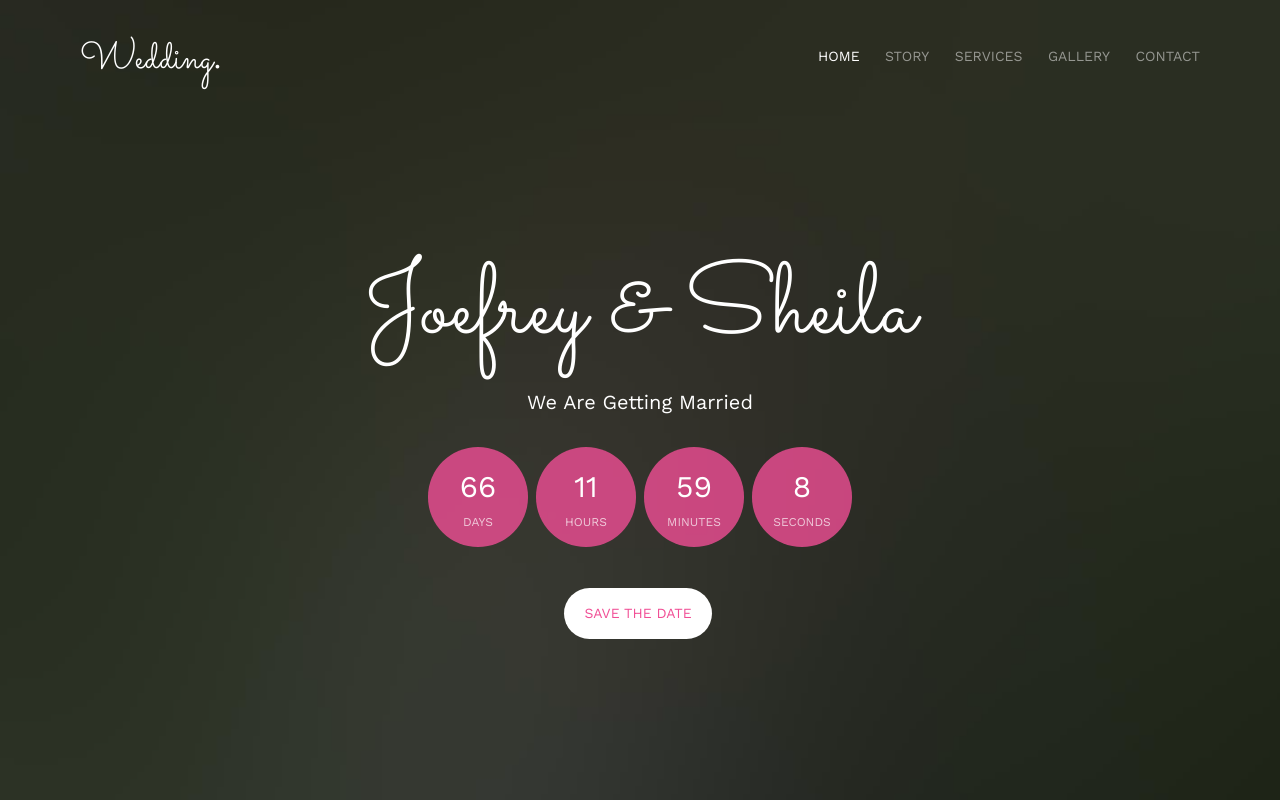
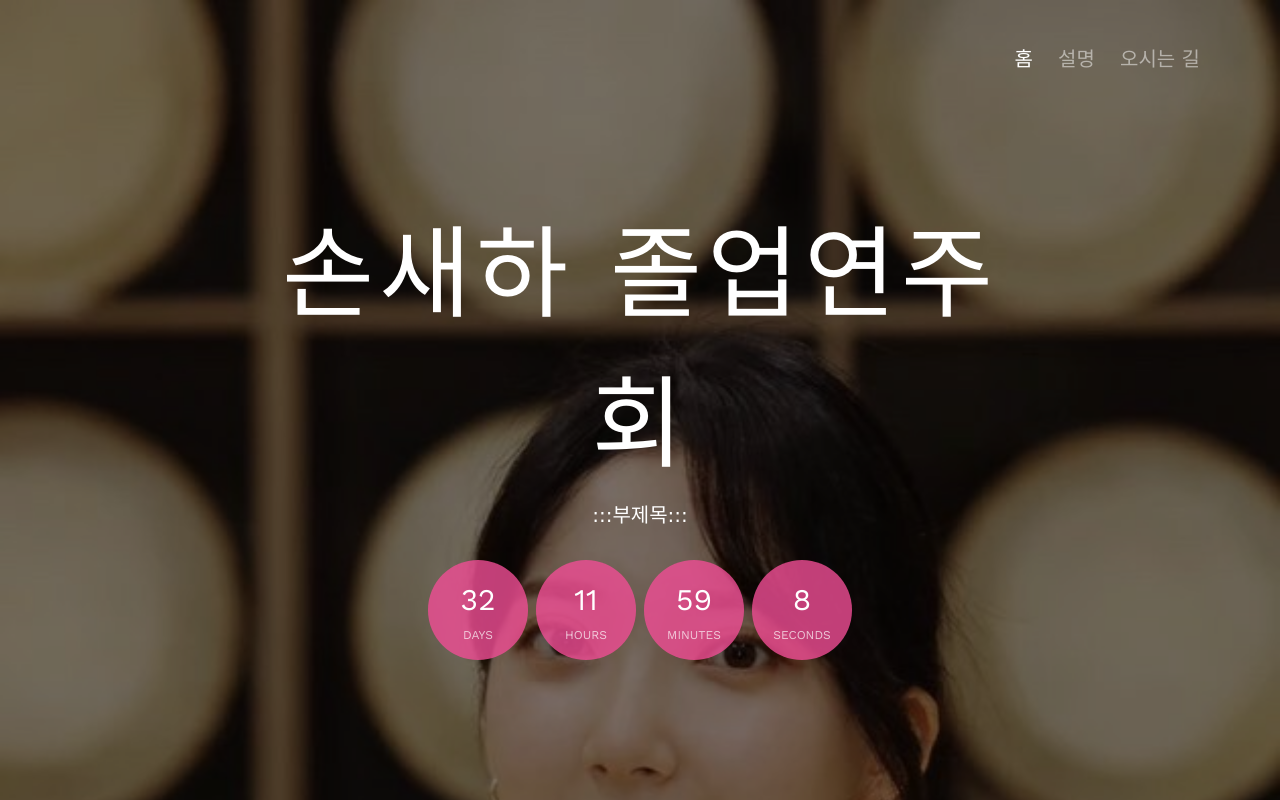
Before and after one commit to ggobugi77/ggobugi77.github.io, a plain HTML site: page index.html in a window 1280 px wide. Shown: the top 800 px of the page. Drawn offline with nearby package versions, Linux system fonts and the light colour scheme; files whose address does not match are found by name; a web font is replaced by a local one.

Commit message:
start custom

```diff
--- a/css/style.css
+++ b/css/style.css
@@ -5,6 +5,28 @@
   font-weight: normal;
   font-style: normal;
 }
+
+.dokdo {
+  font-family: 'East Sea Dokdo', cursive !important;
+}
+.c-menu {
+  letter-spacing: 5px;
+  font-size: 60px;
+}
+.c-title {
+  letter-spacing: 5px;
+
+}
+.c-sub {
+
+}
+
+@media screen and (max-width: 768px) {
+  .c-menu {
+    font-size: 40px;
+  }
+}
+
 /* =======================================================
 *
 * 	Template Style
@@ -125,7 +147,7 @@ h1, h2, h3, h4, h5, h6, figure {
   display: inline;
 }
 .fh5co-nav ul li a {
-  font-size: 14px;
+  font-size: 20px;
   padding: 30px 10px;
   text-transform: uppercase;
   color: rgba(255, 255, 255, 0.5);
@@ -850,14 +872,14 @@ form label {
   #fh5co-header .display-tc h1,
   #fh5co-counter .display-tc h1,
   .fh5co-cover .display-tc h1 {
-    font-size: 40px;
+    font-size: 45px;
   }
 }
 @media screen and (max-width: 480px) {
   #fh5co-header .display-tc h1,
   #fh5co-counter .display-tc h1,
   .fh5co-cover .display-tc h1 {
-    font-size: 30px;
+    font-size: 45px;
   }
 }
 #fh5co-header .display-tc h2,
--- a/index.html
+++ b/index.html
@@ -39,6 +39,7 @@
 
 	<link href='https://fonts.googleapis.com/css?family=Work+Sans:400,300,600,400italic,700' rel='stylesheet' type='text/css'>
 	<link href="https://fonts.googleapis.com/css?family=Sacramento" rel="stylesheet">
+	<link href="https://fonts.googleapis.com/css?family=East+Sea+Dokdo&display=swap" rel="stylesheet">
 
 	<!-- Animate.css -->
 	<link rel="stylesheet" href="css/animate.css">
@@ -73,32 +74,14 @@
 	<nav class="fh5co-nav" role="navigation">
 		<div class="container">
 			<div class="row">
-				<div class="col-xs-2">
-					<div id="fh5co-logo"><a href="index.html">Wedding<strong>.</strong></a></div>
+				<div class="col-xs-7">
+					<div id="fh5co-logo jejuhallasan"><a href="" class="dokdo c-menu"></a></div>
 				</div>
-				<div class="col-xs-10 text-right menu-1">
+				<div class="col-xs-5 text-right menu-1 dokdo">
 					<ul>
-						<li class="active"><a href="index.html">Home</a></li>
-						<li><a href="about.html">Story</a></li>
-						<li class="has-dropdown">
-							<a href="services.html">Services</a>
-							<ul class="dropdown">
-								<li><a href="#">Web Design</a></li>
-								<li><a href="#">eCommerce</a></li>
-								<li><a href="#">Branding</a></li>
-								<li><a href="#">API</a></li>
-							</ul>
-						</li>
-						<li class="has-dropdown">
-							<a href="gallery.html">Gallery</a>
-							<ul class="dropdown">
-								<li><a href="#">HTML5</a></li>
-								<li><a href="#">CSS3</a></li>
-								<li><a href="#">Sass</a></li>
-								<li><a href="#">jQuery</a></li>
-							</ul>
-						</li>
-						<li><a href="contact.html">Contact</a></li>
+						<li class="active"><a href="index.html">홈</a></li>
+						<li ><a href="index.html">설명</a></li>
+						<li><a href="contact.html">오시는 길</a></li>
 					</ul>
 				</div>
 			</div>
@@ -106,17 +89,17 @@
 		</div>
 	</nav>
 
-	<header id="fh5co-header" class="fh5co-cover" role="banner" style="background-image:url(images/img_bg_2.jpg);" data-stellar-background-ratio="0.5">
+	<header id="fh5co-header" class="fh5co-cover" role="banner" style="background-image:url(images/sae_ha.jpg);" data-stellar-background-ratio="0.5">
 		<div class="overlay"></div>
 		<div class="container">
 			<div class="row">
 				<div class="col-md-8 col-md-offset-2 text-center">
 					<div class="display-t">
 						<div class="display-tc animate-box" data-animate-effect="fadeIn">
-							<h1>Joefrey &amp; Sheila</h1>
-							<h2>We Are Getting Married</h2>
+							<h1 class="dokdo c-title">손새하 졸업연주회</h1>
+							<h2 class="dokdo c-sub">:::부제목:::</h2>
 							<div class="simply-countdown simply-countdown-one"></div>
-							<p><a href="#" class="btn btn-default btn-sm">Save the date</a></p>
+
 						</div>
 					</div>
 				</div>
@@ -609,7 +592,7 @@
 	<script src="js/main.js"></script>
 
 	<script>
-    var d = new Date(new Date().getTime() + 200 * 120 * 120 * 2000);
+    var d = new Date('2019-11-30 16:00:00');
 
     // default example
     simplyCountdown('.simply-countdown-one', {
```
Also changed, not shown: images/sae_ha.jpg (added).
